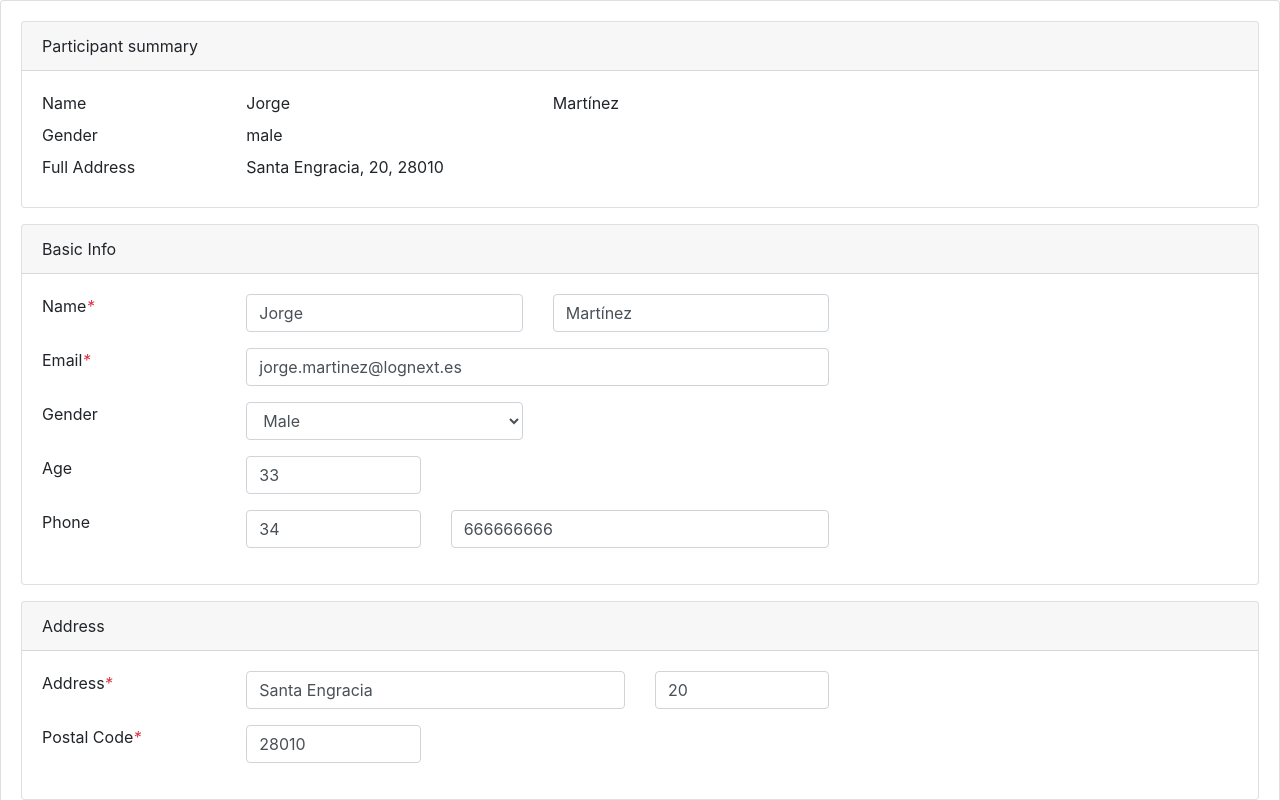
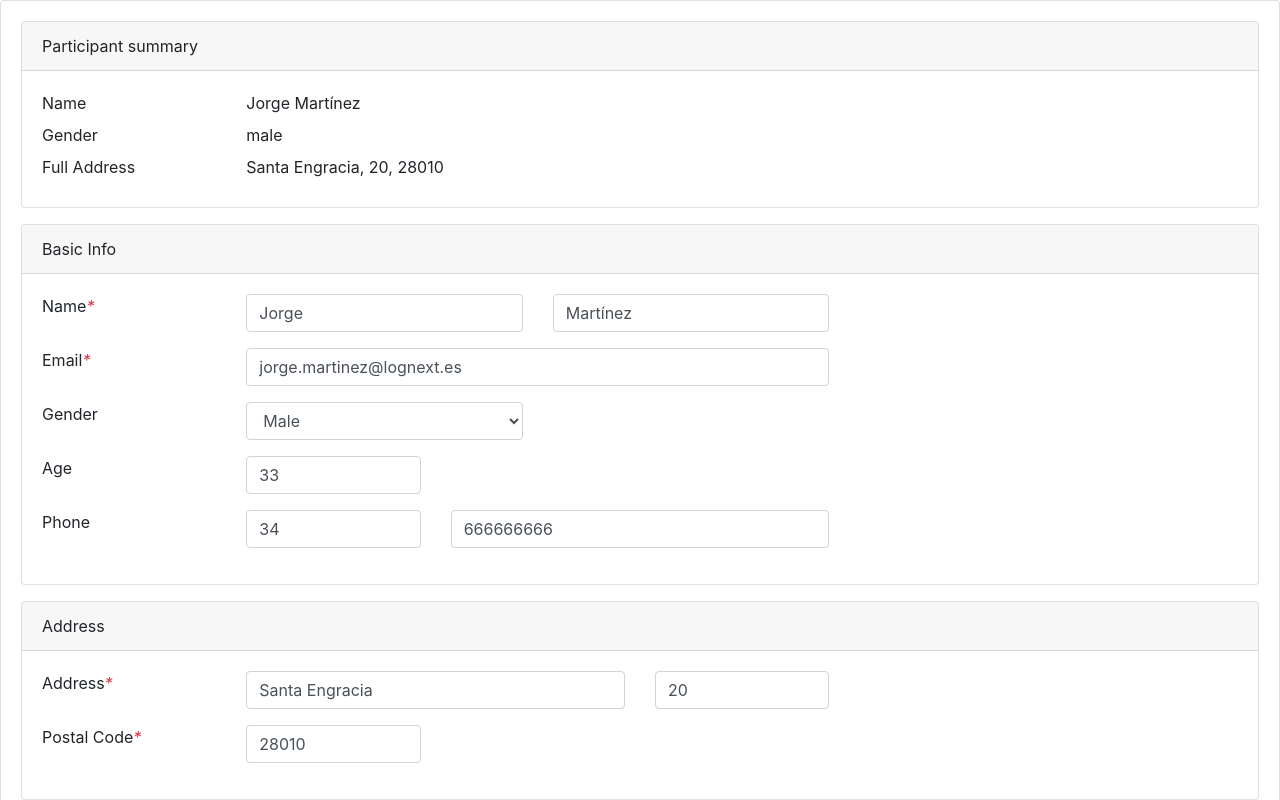
Before and after one commit to jorgemv/ng-container-presenters, an Angular app: page /participant in a window 1280 px wide. Shown: the top 800 px of the page. Built offline with nearby package versions, Linux system fonts and the light colour scheme; data requests are answered from the project's data file.

Commit message:
Update participant-summary.component.html

```diff
--- a/src/app/domain/participant/pages/components/participant-summary/participant-summary.component.html
+++ b/src/app/domain/participant/pages/components/participant-summary/participant-summary.component.html
@@ -1,11 +1,8 @@
 <div>
   <div class="row">
     <label class="col-2">Name</label>
-    <div class="col-3">
-      <span>{{ currentParticipant?.basic?.firstName }}</span>
-    </div>
-    <div class="col-3">
-      <span>{{ currentParticipant?.basic?.lastName }}</span>
+    <div class="col-6">
+      <span>{{ currentParticipant?.basic?.firstName }} {{ currentParticipant?.basic?.lastName }}</span>
     </div>
   </div>
 
```
